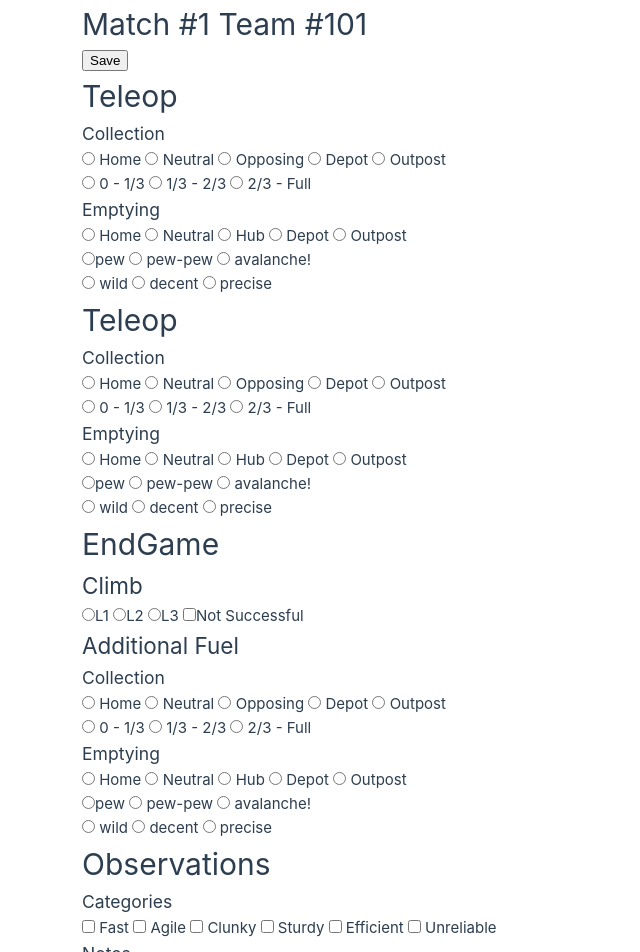
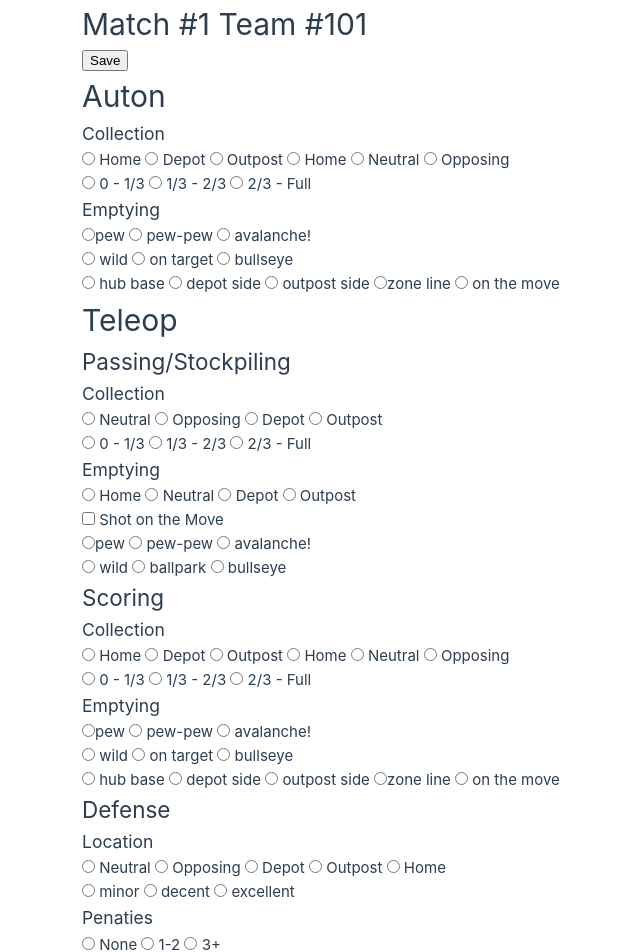
Before and after one commit to lauramoore/2026RebuiltScout, a Vue app: page /scout/1/101 in a window 1280 px wide. Shown: the top 952 px of the page, without its empty margins (558-1198 px from the left). Built offline with nearby package versions, Linux system fonts and the light colour scheme; no server answers; the database is empty; sample sign-in values are in the browser's storage.

Commit message:
adding defense stats

```diff
--- /dev/null
+++ b/src/components/scout/DefenseCycle.vue
@@ -0,0 +1,85 @@
+<template>
+  <h3>Location</h3>
+  <div>
+    <label>
+      <input type="radio" value="neutral" v-model="defenseLocation" /> Neutral
+    </label>
+    <label>
+      <input type="radio" value="opposing" v-model="defenseLocation" /> Opposing
+    </label>
+    <label>
+      <input type="radio" value="depot" v-model="defenseLocation" /> Depot
+    </label>
+    <label>
+      <input type="radio" value="outpost" v-model="defenseLocation" /> Outpost
+    </label>
+    <label>
+      <input type="radio" value="outpost" v-model="defenseLocation" /> Home
+    </label>
+  </div>
+  <div>
+    <label>
+      <input type="radio" value="low" v-model="effective" /> minor
+    </label>
+    <label>
+      <input type="radio" value="medium" v-model="effective" /> decent
+    </label>
+    <label>
+      <input type="radio" value="full" v-model="effective" /> excellent
+    </label>
+  </div>
+  <h3>Penaties</h3>
+  <div>
+    <label>
+      <input type="radio" value="home" v-model="penalties" /> None
+    </label>
+    <label>
+      <input type="radio" value="neutral" v-model="penalties" /> 1-2
+    </label>
+    <label>
+      <input type="radio" value="depot" v-model="penalties" /> 3+
+    </label>
+    <div>
+    <label>
+      <input type="checkbox" value="true" v-model="majorFoul" />Yellow Card
+    </label>
+        <label>
+      <input type="checkbox" value="true" v-model="techFoul" />Red Card
+    </label>
+  </div>
+  </div>
+</template>
+
+<script setup>
+import { computed } from 'vue';
+
+const props = defineProps({
+  modelValue: {
+    type: Object,
+    default: () => ({})
+  }
+});
+
+const emit = defineEmits(['update:modelValue']);
+
+const defenseLocation = computed({
+  get: () => props.modelValue.defenseLocation,
+  set: (value) => emit('update:modelValue', { ...props.modelValue, defenseLocation: value })
+});
+const effective = computed({
+  get: () => props.modelValue.effective,
+  set: (value) => emit('update:modelValue', { ...props.modelValue, effective: value })
+});
+const penalties = computed({
+  get: () => props.modelValue.penalties,
+  set: (value) => emit('update:modelValue', { ...props.modelValue, penalties: value })
+});
+const majorFoul = computed({
+  get: () => props.modelValue.majorFoul,
+  set: (value) => emit('update:modelValue', { ...props.modelValue, majorFoul: value })
+});
+const techFoul = computed({
+  get: () => props.modelValue.techFoul,
+  set: (value) => emit('update:modelValue', { ...props.modelValue, techFoul: value })
+});
+</script>
--- a/src/components/scout/ScoutCycle.vue
+++ b/src/components/scout/PassingCycle.vue
@@ -1,9 +1,6 @@
 <template>
   <h3>Collection</h3>
   <div>
-    <label>
-      <input type="radio" value="home" v-model="collectionLocation" /> Home
-    </label>
     <label>
       <input type="radio" value="neutral" v-model="collectionLocation" /> Neutral
     </label>
@@ -37,14 +34,16 @@
       <input type="radio" value="neutral" v-model="emptyingLocation" /> Neutral
     </label>
     <label>
-      <input type="radio" value="hub" v-model="emptyingLocation" /> Hub
-    </label>
-    <label>
       <input type="radio" value="depot" v-model="emptyingLocation" /> Depot
     </label>
     <label>
       <input type="radio" value="outpost" v-model="emptyingLocation" /> Outpost
     </label>
+      <div>
+    <label>
+      <input type="checkbox" value="true" v-model="mobileScoring" /> Shot on the Move
+    </label>
+  </div>
   </div>
   <div>
     <label>
@@ -62,10 +61,10 @@
       <input type="radio" value="wild" v-model="accuracy" /> wild
     </label>
     <label>
-      <input type="radio" value="decent" v-model="accuracy" /> decent
+      <input type="radio" value="decent" v-model="accuracy" /> ballpark
     </label>
     <label>
-      <input type="radio" value="precise" v-model="accuracy" /> precise
+      <input type="radio" value="precise" v-model="accuracy" /> bullseye
     </label>
   </div>
   <div>
--- /dev/null
+++ b/src/components/scout/ScoreCycle.vue
@@ -0,0 +1,104 @@
+<template>
+  <h3>Collection</h3>
+  <div>
+    <label>
+      <input type="radio" value="home" v-model="collectionLocation" /> Home
+    </label>
+    <label>
+      <input type="radio" value="depot" v-model="collectionLocation" /> Depot
+    </label>
+    <label>
+      <input type="radio" value="outpost" v-model="collectionLocation" /> Outpost
+    </label>
+    <label>
+      <input type="radio" value="depot" v-model="collectionLocation" /> Home
+    </label>
+    <label>
+      <input type="radio" value="outpost" v-model="collectionLocation" /> Neutral
+    </label>
+     <label>
+      <input type="radio" value="outpost" v-model="collectionLocation" /> Opposing
+    </label>
+  </div>
+  <div>
+    <label>
+      <input type="radio" value="low" v-model="capacity" /> 0 - 1/3
+    </label>
+    <label>
+      <input type="radio" value="medium" v-model="capacity" /> 1/3 - 2/3
+    </label>
+    <label>
+      <input type="radio" value="full" v-model="capacity" /> 2/3 - Full
+    </label>
+  </div>
+  <h3>Emptying</h3>
+  <div>
+    <label>
+      <input type="radio" value="slow" v-model="speed" />pew
+    </label>
+    <label>
+      <input type="radio" value="medium" v-model="speed" /> pew-pew
+    </label>
+    <label>
+      <input type="radio" value="fast" v-model="speed" /> avalanche!
+    </label>
+  </div>
+   <div>
+    <label>
+      <input type="radio" value="wild" v-model="accuracy" /> wild
+    </label>
+    <label>
+      <input type="radio" value="decent" v-model="accuracy" /> on target
+    </label>
+    <label>
+      <input type="radio" value="precise" v-model="accuracy" /> bullseye
+    </label>
+  </div>
+  <div>
+      <label>
+      <input type="radio" value="hub" v-model="fromLocation" /> hub base
+    </label>
+    <label>
+      <input type="radio" value="depot" v-model="fromLocation" /> depot side
+    </label>
+    <label>
+      <input type="radio" value="outpost" v-model="fromLocation" /> outpost side
+    </label>
+       <label>
+      <input type="radio" value="on the move" v-model="fromLocation" />zone line
+    </label>
+     <label>
+      <input type="radio" value="on the move" v-model="fromLocation" /> on the move
+    </label>
+  </div>
+</template>
+
+<script setup>
+import { computed } from 'vue';
+
+const props = defineProps({
+  modelValue: {
+    type: Object,
+    default: () => ({})
+  }
+});
+
+const emit = defineEmits(['update:modelValue']);
+
+const collectionLocation = computed({
+  get: () => props.modelValue.collectionLocation,
+  set: (value) => emit('update:modelValue', { ...props.modelValue, collectionLocation: value })
+});
+const speed = computed({
+  get: () => props.modelValue.speed,
+  set: (value) => emit('update:modelValue', { ...props.modelValue, speed: value })
+});
+const accuracy = computed({
+  get: () => props.modelValue.accuracy,
+  set: (value) => emit('update:modelValue', { ...props.modelValue, accuracy: value })
+});
+const fromLocation = computed({
+  get: () => props.modelValue.fromLocation,
+  set: (value) => emit('update:modelValue', { ...props.modelValue, fromLocation: value })
+});
+</script>
--- a/src/components/scout/ScoutAuton.vue
+++ b/src/components/scout/ScoutAuton.vue
@@ -1,10 +1,10 @@
 <template>
-  <h1>Teleop</h1>
-  <ScoutCycle v-model="model"/>
+  <h1>Auton</h1>
+  <ScoreCycle v-model="model"/>
 </template>
 <script setup>
 import { computed } from 'vue';
-import ScoutCycle from './ScoutCycle.vue';
+import ScoreCycle from './ScoreCycle.vue';
 
 const props = defineProps({
   modelValue: Object
--- a/src/components/scout/ScoutEndgame.vue
+++ b/src/components/scout/ScoutEndgame.vue
@@ -18,11 +18,13 @@
     </div>
   </div>
   <h2>Additional Fuel</h2>
-   <ScoutCycle v-model="model"/>
+   <Passing v-model="model"/>
+   <Scoring v-model="model" />
 </template>
 <script setup>
 import { computed } from 'vue';
-import ScoutCycle from './ScoutCycle.vue';
+import Passing from './PassingCycle.vue';
+import Scoring from './ScoreCycle.vue';
 
 const props = defineProps({
   modelValue: Object
--- a/src/components/scout/ScoutObservations.vue
+++ b/src/components/scout/ScoutObservations.vue
@@ -2,23 +2,29 @@
   <h1>Observations</h1>
   <h3>Categories</h3>
   <div>
-    <label>
-      <input type="checkbox" value="fast" v-model="categories" /> Fast
+      <label>
+      <input type="checkbox" value="efficient" v-model="categories" />Trench
     </label>
     <label>
-      <input type="checkbox" value="agile" v-model="categories" /> Agile
+      <input type="checkbox" value="unreliable" v-model="categories" />Bump
     </label>
     <label>
-      <input type="checkbox" value="clunky" v-model="categories" /> Clunky
+      <input type="checkbox" value="fast" v-model="categories" />Blocked Partners
     </label>
     <label>
-      <input type="checkbox" value="sturdy" v-model="categories" /> Sturdy
+      <input type="checkbox" value="agile" v-model="categories" />Broke Down
     </label>
     <label>
-      <input type="checkbox" value="efficient" v-model="categories" /> Efficient
+      <input type="checkbox" value="clunky" v-model="categories" />Slow
     </label>
     <label>
-      <input type="checkbox" value="unreliable" v-model="categories" /> Unreliable
+      <input type="checkbox" value="sturdy" v-model="categories" />Escape Artist
+    </label>
+    <label>
+      <input type="checkbox" value="sturdy" v-model="categories" />Sniper
+    </label>
+     <label>
+      <input type="checkbox" value="sturdy" v-model="categories" />Dump Truck
     </label>
   </div>
   <h3>Notes</h3>
--- a/src/components/scout/ScoutTeleop.vue
+++ b/src/components/scout/ScoutTeleop.vue
@@ -1,10 +1,17 @@
 <template>
   <h1>Teleop</h1>
-  <ScoutCycle v-model="model"/>
+  <h2>Passing/Stockpiling</h2>
+  <PassingCycle v-model="model"/>
+  <h2>Scoring</h2>
+  <ScoreCycle v-model="model" />
+  <h2>Defense</h2>
+  <DefenseCycle v-model="model" />
 </template>
 <script setup>
 import { computed } from 'vue';
-import ScoutCycle from  "./ScoutCycle.vue";
+import PassingCycle from  "./PassingCycle.vue";
+import ScoreCycle from './ScoreCycle.vue';
+import DefenseCycle from './DefenseCycle.vue'
 
 const props = defineProps({
   modelValue: Object
```
